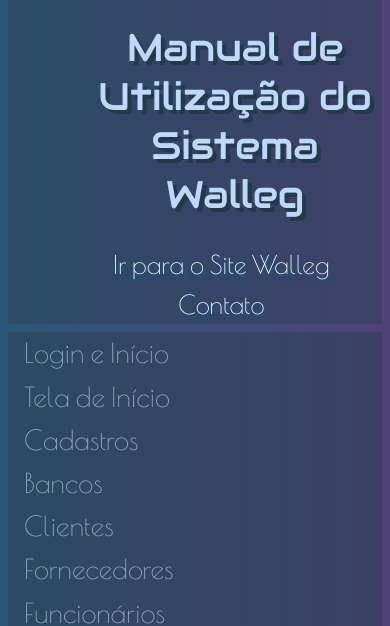
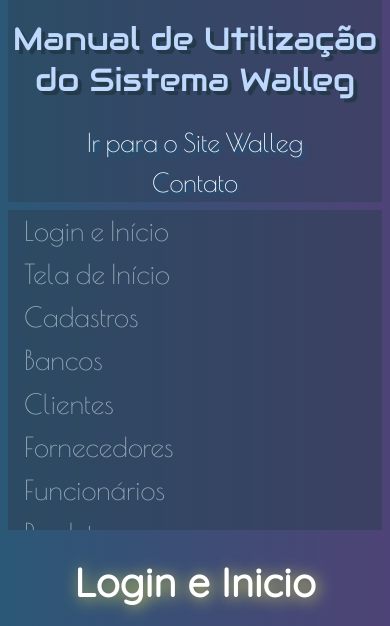
Before and after one commit to giseleml/ManualWalleg, a React app: page / in a window 390 px wide. Shown: the part 91-717 px from the top of the page. Built offline with nearby package versions, Linux system fonts and the light colour scheme.

Commit message:
Minor fixings on media-query

```diff
--- a/src/components/header.scss
+++ b/src/components/header.scss
@@ -23,7 +23,7 @@
     h1{
     font-family: 'Audiowide', cursive;
     font-weight: lighter;
-    font-size: 2.4rem;
+    font-size: 2rem;
     color: #bfd9fe;
     text-shadow: 4px 4px 0px #243949;
     margin-left: 5rem;
--- a/src/components/media-queries.scss
+++ b/src/components/media-queries.scss
@@ -8,9 +8,11 @@
     a {
     font-size: 1.6rem;
     line-height: 2.5rem;
+    margin-left: 0;
     }
     h1 {
     text-align: center;
+    margin-left: 0;
     }
   }
 
@@ -37,6 +39,7 @@
     max-height: 30rem;
     padding: 0;
   }
+
 //Reajuste de ícones para mobile
   #icone-clientes{
     @include alinhamento(0);
--- a/src/components/notfound.js
+++ b/src/components/notfound.js
@@ -1,6 +1,6 @@
 import React from 'react'
 
-export class Notfound extends React.Component {
+export class NotFound extends React.Component {
   render(){
     return(
     <div className="main-content">
--- a/src/index.js
+++ b/src/index.js
@@ -32,7 +32,7 @@
 import { Nfs } from './nfs.js'
 import { NotaDeEntrada } from './nota-de-entrada.js'
 import { RelatorioDeMov } from './relatorio-de-mov.js'
-import { Notfound } from './components/notfound.js'
+import { NotFound } from './components/notfound.js'
 
 class Manual extends React.Component {
   render(){
@@ -61,7 +61,7 @@
           <Route path="/nfs" component={Nfs} />
           <Route path="/nota-de-entrada" component={NotaDeEntrada} />
           <Route path="/relatorio" component={RelatorioDeMov} />
-          <Route path="*" component={Notfound} />
+          <Route path="*" component={NotFound} />
         </Switch>
         <UpArrow />
       </BrowserRouter>
```
